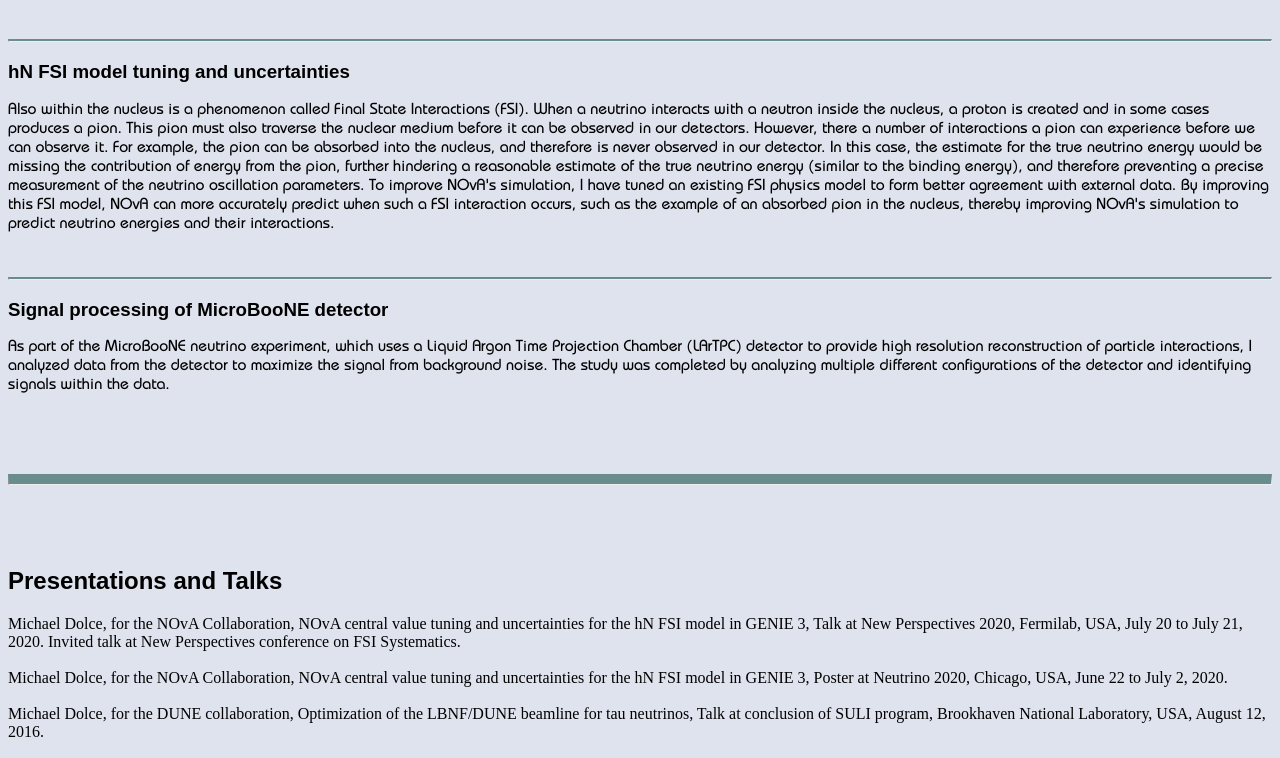
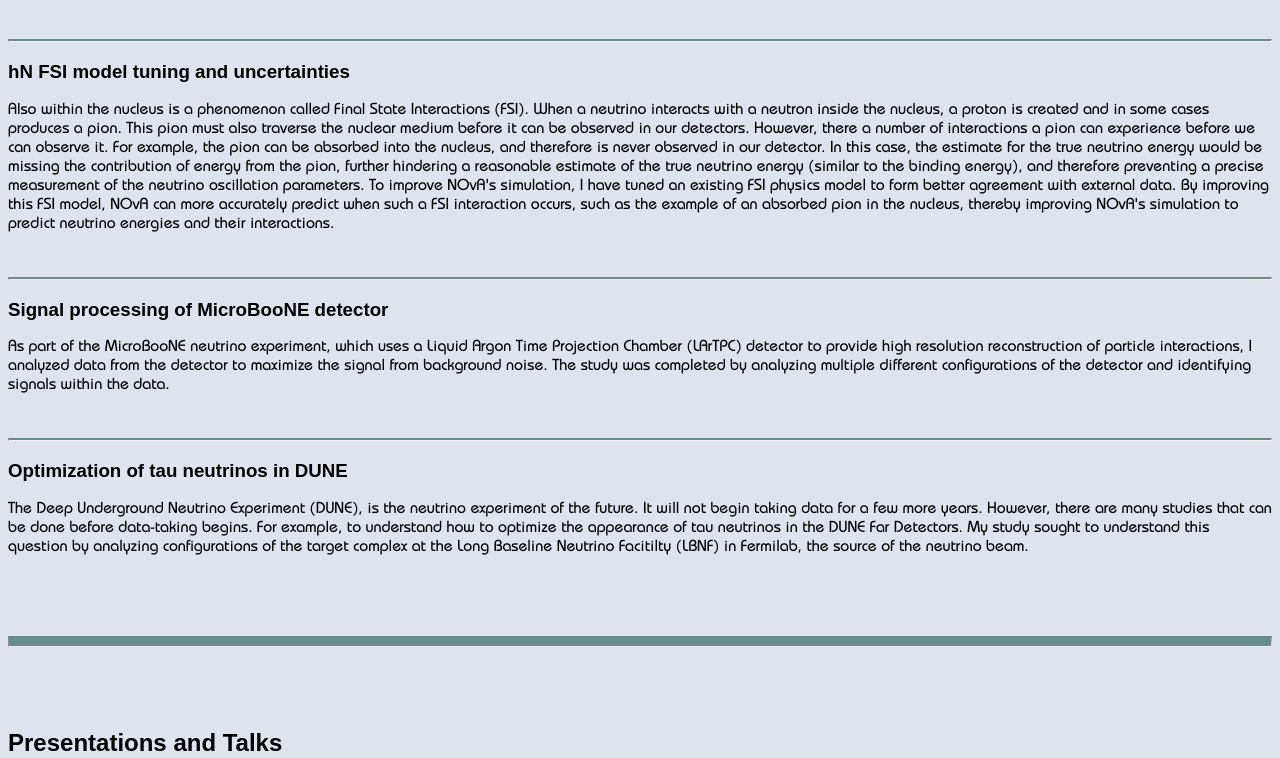
Before and after one commit to mdolce8/MD-Webpage, a website: page docs/index.html in a window 1280 px wide. Shown: the part 1813-2571 px from the top of the page. Drawn offline with Linux system fonts and the light colour scheme.

Commit message:
added the nutau optimization study

```diff
--- a/docs/index.html
+++ b/docs/index.html
@@ -166,6 +166,7 @@
 <br>
 iii.  <a href="#uboone-study"> Signal processing of MicroBoonE detector </a>
 <br>
+iv. <a href="#nutau-optimization"> Optimization of tau neutrinos in DUNE </a>
 </div>
 
 <br> <br>
@@ -216,6 +217,20 @@
     </p>
 <!--</div>-->
 
+<br>
+<hr class="lineThinBlue">
+
+<h3 id="#nutau-optimization"> Optimization of tau neutrinos in DUNE </h3>
+<p>
+    The Deep Underground Neutrino Experiment (DUNE), is the neutrino experiment of
+    the future.
+    It will not begin taking data for a few more years. However, there are many studies that
+        can be done before data-taking begins. For example, to understand how to
+    optimize the appearance of tau neutrinos in the DUNE Far Detectors.
+    My study sought to understand this question by analyzing configurations of the
+    target complex at the Long Baseline Neutrino Facitilty (LBNF) in Fermilab, the source
+    of the neutrino beam.
+</p>
 <!--<div style="clear: left;">-->
 <!--    <p style="float: left;"><img src="http://placekitten.com/g/200/200" height="200" width="200" border="1px"></p>-->
 <!--    <p>Text Text Text Text Text Text Text Text Text Text Text Text Text Text Text Text Text Text Text</p></div>-->
```
